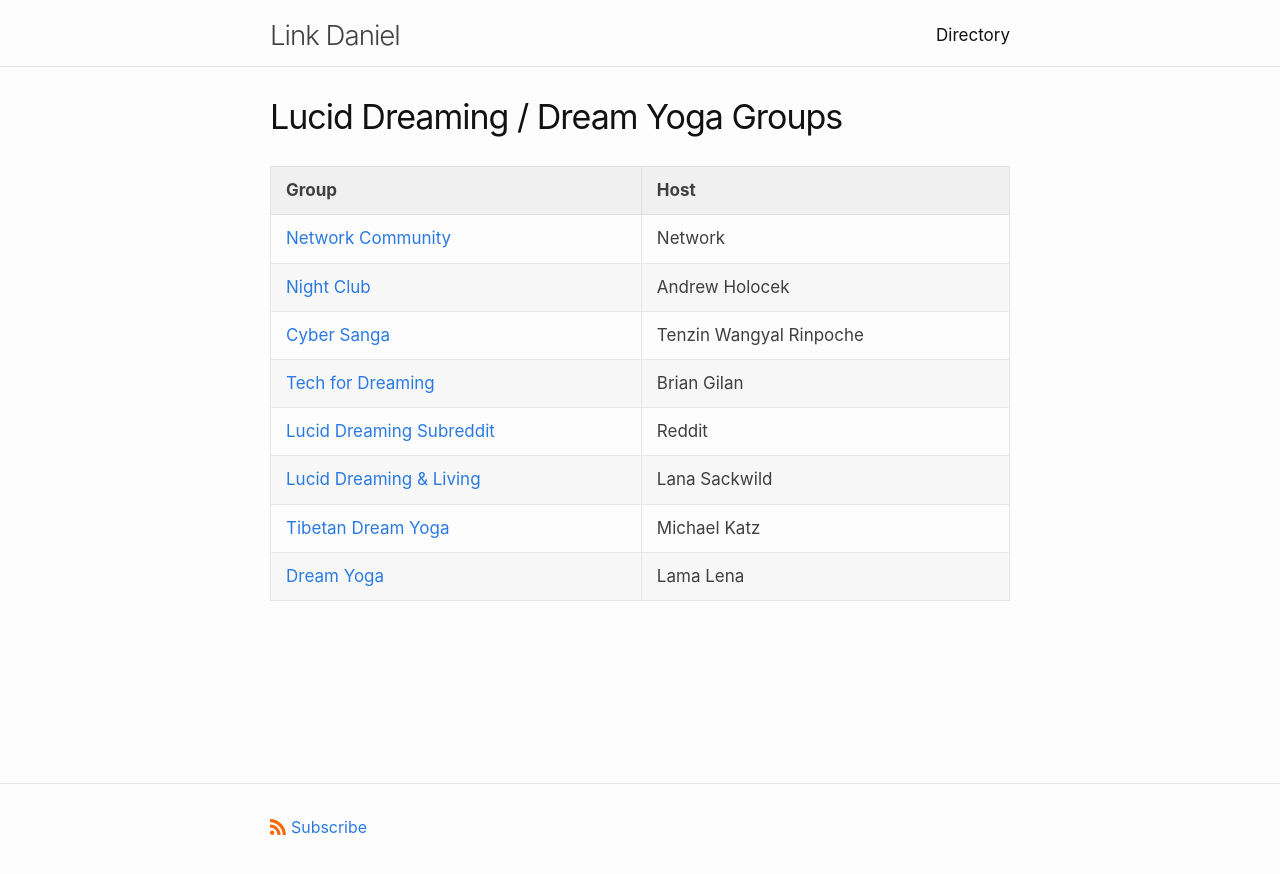
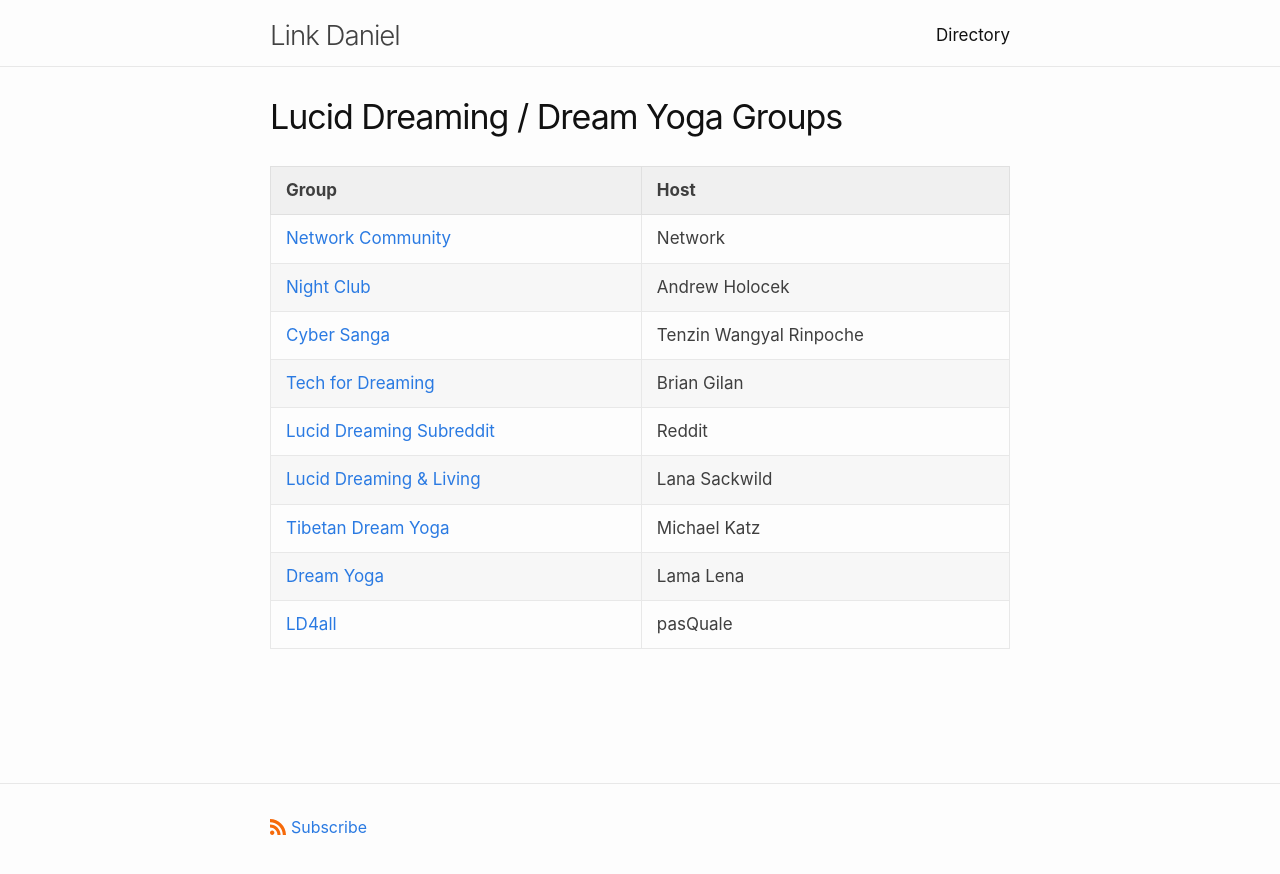
Before and after one commit to link-daniel/link.github.io, a Jekyll site: the page built from dreamgroups.md, in a window 1280 px wide. Shown: the top 874 px of the page. Built offline with Jekyll 4.4.1, drawn with Linux system fonts in a browser that asks for light colours.

Commit message:
Update dreamgroups.md

```diff
--- a/dreamgroups.md
+++ b/dreamgroups.md
@@ -15,6 +15,9 @@ tags:
 | <a href="https://www.facebook.com/groups/luciddreamingandliving">Lucid Dreaming & Living  </a>           | Lana Sackwild       |
 | <a href="https://www.facebook.com/profile.php?id=100063315752513">Tibetan Dream Yoga  </a>           | Michael Katz       |
 | <a href="https://lamalenateachings.com/teaching-schedule/">Dream Yoga  </a>           | Lama Lena       |
+| <a href="https://ld4all.com/">LD4all   </a>           | pasQuale       |
+
+
 
 
 <br>
```
